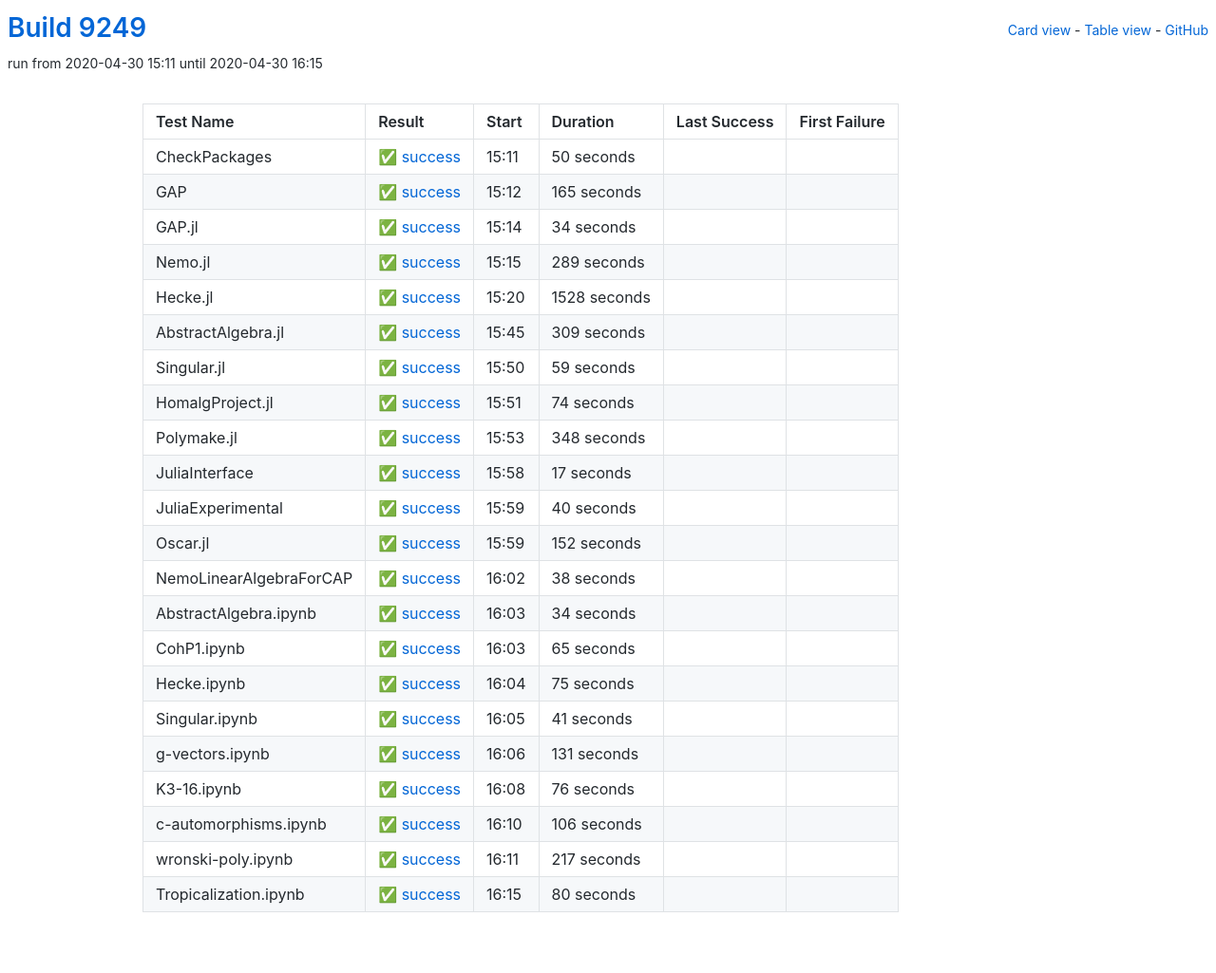
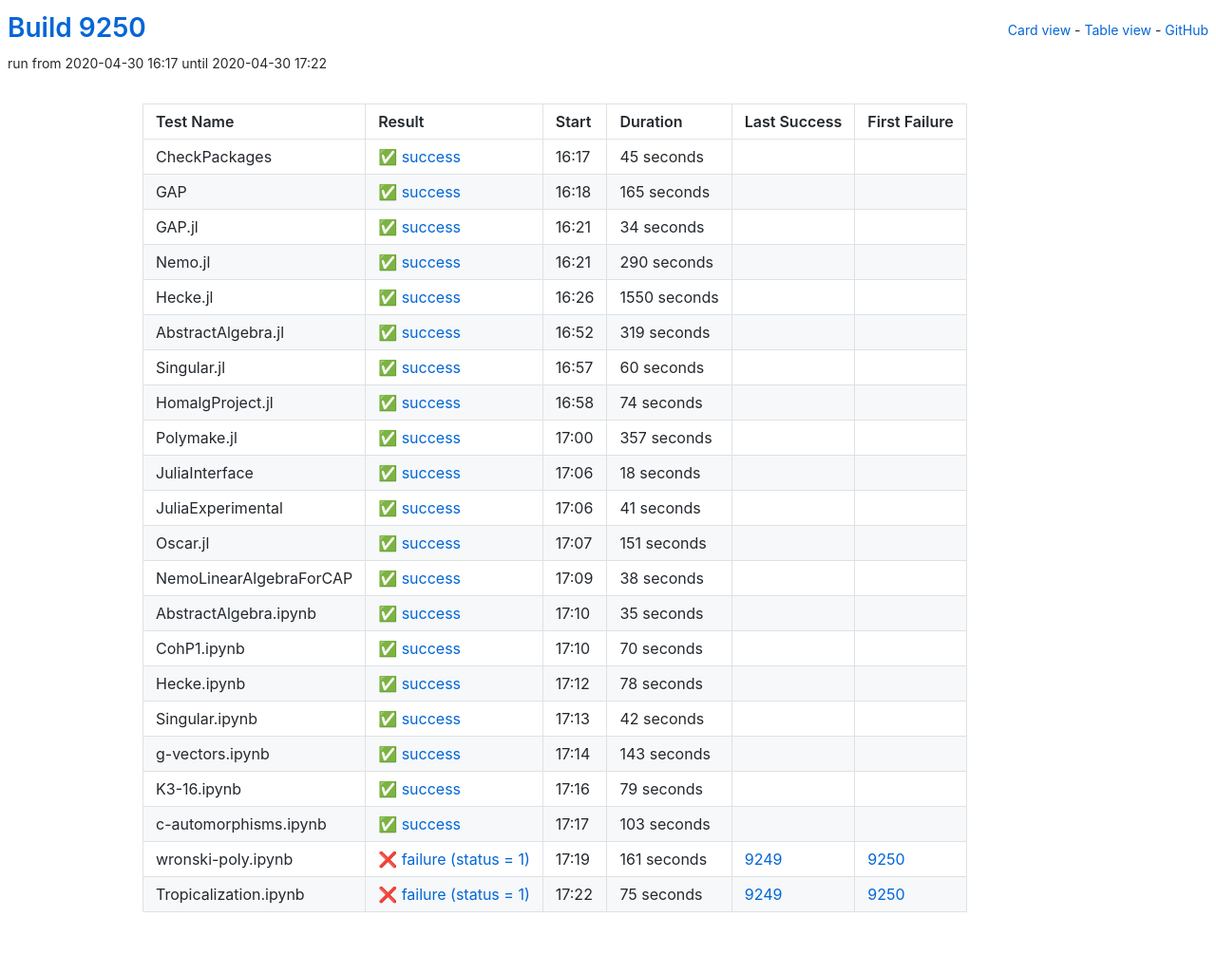
Before and after one commit to oscar-system/oscar-ci-status, a Jekyll site: the page built from table.html, in a window 1280 px wide. Shown: the whole page at 95% size. Built offline with Jekyll 4.4.1, drawn with Linux system fonts in a browser that asks for light colours.

Commit message:
Build 9250

```diff
--- a/_data/ci.yml
+++ b/_data/ci.yml
@@ -1,16 +1,16 @@
-build: 9249
-build_url: https://oscarci.mathematik.uni-kl.de/job/oscar/9249/
+build: 9250
+build_url: https://oscarci.mathematik.uni-kl.de/job/oscar/9250/
 job: oscar
 tests:
-- duration: 50
+- duration: 45
   exitcode: 0
   first_failure: false
   first_failure_url: null
   last_success: false
   last_success_url: null
-  log: https://oscarci.mathematik.uni-kl.de/job/oscar/9249/artifact/logs/build-9249/CheckPackages.log
+  log: https://oscarci.mathematik.uni-kl.de/job/oscar/9250/artifact/logs/build-9250/CheckPackages.log
   name: CheckPackages
-  start: 2020-04-30 15:11
+  start: 2020-04-30 16:17
   status: success
   success: true
 - duration: 165
@@ -19,9 +19,9 @@ tests:
   first_failure_url: null
   last_success: false
   last_success_url: null
-  log: https://oscarci.mathematik.uni-kl.de/job/oscar/9249/artifact/logs/build-9249/GAP.log
+  log: https://oscarci.mathematik.uni-kl.de/job/oscar/9250/artifact/logs/build-9250/GAP.log
   name: GAP
-  start: 2020-04-30 15:12
+  start: 2020-04-30 16:18
   status: success
   success: true
 - duration: 34
@@ -30,53 +30,53 @@ tests:
   first_failure_url: null
   last_success: false
   last_success_url: null
-  log: https://oscarci.mathematik.uni-kl.de/job/oscar/9249/artifact/logs/build-9249/GAP.jl.log
+  log: https://oscarci.mathematik.uni-kl.de/job/oscar/9250/artifact/logs/build-9250/GAP.jl.log
   name: GAP.jl
-  start: 2020-04-30 15:14
+  start: 2020-04-30 16:21
   status: success
   success: true
-- duration: 289
+- duration: 290
   exitcode: 0
   first_failure: false
   first_failure_url: null
   last_success: false
   last_success_url: null
-  log: https://oscarci.mathematik.uni-kl.de/job/oscar/9249/artifact/logs/build-9249/Nemo.jl.log
+  log: https://oscarci.mathematik.uni-kl.de/job/oscar/9250/artifact/logs/build-9250/Nemo.jl.log
   name: Nemo.jl
-  start: 2020-04-30 15:15
+  start: 2020-04-30 16:21
   status: success
   success: true
-- duration: 1528
+- duration: 1550
   exitcode: 0
   first_failure: false
   first_failure_url: null
   last_success: false
   last_success_url: null
-  log: https://oscarci.mathematik.uni-kl.de/job/oscar/9249/artifact/logs/build-9249/Hecke.jl.log
+  log: https://oscarci.mathematik.uni-kl.de/job/oscar/9250/artifact/logs/build-9250/Hecke.jl.log
   name: Hecke.jl
-  start: 2020-04-30 15:20
+  start: 2020-04-30 16:26
   status: success
   success: true
-- duration: 309
+- duration: 319
   exitcode: 0
   first_failure: false
   first_failure_url: null
   last_success: false
   last_success_url: null
-  log: https://oscarci.mathematik.uni-kl.de/job/oscar/9249/artifact/logs/build-9249/AbstractAlgebra.jl.log
+  log: https://oscarci.mathematik.uni-kl.de/job/oscar/9250/artifact/logs/build-9250/AbstractAlgebra.jl.log
   name: AbstractAlgebra.jl
-  start: 2020-04-30 15:45
+  start: 2020-04-30 16:52
   status: success
   success: true
-- duration: 59
+- duration: 60
   exitcode: 0
   first_failure: false
   first_failure_url: null
   last_success: false
   last_success_url: null
-  log: https://oscarci.mathematik.uni-kl.de/job/oscar/9249/artifact/logs/build-9249/Singular.jl.log
+  log: https://oscarci.mathematik.uni-kl.de/job/oscar/9250/artifact/logs/build-9250/Singular.jl.log
   name: Singular.jl
-  start: 2020-04-30 15:50
+  start: 2020-04-30 16:57
   status: success
   success: true
 - duration: 74
@@ -85,53 +85,53 @@ tests:
   first_failure_url: null
   last_success: false
   last_success_url: null
-  log: https://oscarci.mathematik.uni-kl.de/job/oscar/9249/artifact/logs/build-9249/HomalgProject.jl.log
+  log: https://oscarci.mathematik.uni-kl.de/job/oscar/9250/artifact/logs/build-9250/HomalgProject.jl.log
   name: HomalgProject.jl
-  start: 2020-04-30 15:51
+  start: 2020-04-30 16:58
   status: success
   success: true
-- duration: 348
+- duration: 357
   exitcode: 0
   first_failure: false
   first_failure_url: null
   last_success: false
   last_success_url: null
-  log: https://oscarci.mathematik.uni-kl.de/job/oscar/9249/artifact/logs/build-9249/Polymake.jl.log
+  log: https://oscarci.mathematik.uni-kl.de/job/oscar/9250/artifact/logs/build-9250/Polymake.jl.log
   name: Polymake.jl
-  start: 2020-04-30 15:53
+  start: 2020-04-30 17:00
   status: success
   success: true
-- duration: 17
+- duration: 18
   exitcode: 0
   first_failure: false
   first_failure_url: null
   last_success: false
   last_success_url: null
-  log: https://oscarci.mathematik.uni-kl.de/job/oscar/9249/artifact/logs/build-9249/JuliaInterface.log
+  log: https://oscarci.mathematik.uni-kl.de/job/oscar/9250/artifact/logs/build-9250/JuliaInterface.log
   name: JuliaInterface
-  start: 2020-04-30 15:58
+  start: 2020-04-30 17:06
   status: success
   success: true
-- duration: 40
+- duration: 41
   exitcode: 0
   first_failure: false
   first_failure_url: null
   last_success: false
   last_success_url: null
-  log: https://oscarci.mathematik.uni-kl.de/job/oscar/9249/artifact/logs/build-9249/JuliaExperimental.log
+  log: https://oscarci.mathematik.uni-kl.de/job/oscar/9250/artifact/logs/build-9250/JuliaExperimental.log
   name: JuliaExperimental
-  start: 2020-04-30 15:59
+  start: 2020-04-30 17:06
   status: success
   success: true
-- duration: 152
+- duration: 151
   exitcode: 0
   first_failure: false
   first_failure_url: null
   last_success: false
   last_success_url: null
-  log: https://oscarci.mathematik.uni-kl.de/job/oscar/9249/artifact/logs/build-9249/Oscar.jl.log
+  log: https://oscarci.mathematik.uni-kl.de/job/oscar/9250/artifact/logs/build-9250/Oscar.jl.log
   name: Oscar.jl
-  start: 2020-04-30 15:59
+  start: 2020-04-30 17:07
   status: success
   success: true
 - duration: 38
@@ -140,107 +140,107 @@ tests:
   first_failure_url: null
   last_success: false
   last_success_url: null
-  log: https://oscarci.mathematik.uni-kl.de/job/oscar/9249/artifact/logs/build-9249/NemoLinearAlgebraForCAP.log
+  log: https://oscarci.mathematik.uni-kl.de/job/oscar/9250/artifact/logs/build-9250/NemoLinearAlgebraForCAP.log
   name: NemoLinearAlgebraForCAP
-  start: 2020-04-30 16:02
+  start: 2020-04-30 17:09
   status: success
   success: true
-- duration: 34
+- duration: 35
   exitcode: 0
   first_failure: false
   first_failure_url: null
   last_success: false
   last_success_url: null
-  log: https://oscarci.mathematik.uni-kl.de/job/oscar/9249/artifact/logs/build-9249/AbstractAlgebra.ipynb.log
+  log: https://oscarci.mathematik.uni-kl.de/job/oscar/9250/artifact/logs/build-9250/AbstractAlgebra.ipynb.log
   name: AbstractAlgebra.ipynb
-  start: 2020-04-30 16:03
+  start: 2020-04-30 17:10
   status: success
   success: true
-- duration: 65
+- duration: 70
   exitcode: 0
   first_failure: false
   first_failure_url: null
   last_success: false
   last_success_url: null
-  log: https://oscarci.mathematik.uni-kl.de/job/oscar/9249/artifact/logs/build-9249/CohP1.ipynb.log
+  log: https://oscarci.mathematik.uni-kl.de/job/oscar/9250/artifact/logs/build-9250/CohP1.ipynb.log
   name: CohP1.ipynb
-  start: 2020-04-30 16:03
+  start: 2020-04-30 17:10
   status: success
   success: true
-- duration: 75
+- duration: 78
   exitcode: 0
   first_failure: false
   first_failure_url: null
   last_success: false
   last_success_url: null
-  log: https://oscarci.mathematik.uni-kl.de/job/oscar/9249/artifact/logs/build-9249/Hecke.ipynb.log
+  log: https://oscarci.mathematik.uni-kl.de/job/oscar/9250/artifact/logs/build-9250/Hecke.ipynb.log
   name: Hecke.ipynb
-  start: 2020-04-30 16:04
+  start: 2020-04-30 17:12
   status: success
   success: true
-- duration: 41
+- duration: 42
   exitcode: 0
   first_failure: false
   first_failure_url: null
   last_success: false
   last_success_url: null
-  log: https://oscarci.mathematik.uni-kl.de/job/oscar/9249/artifact/logs/build-9249/Singular.ipynb.log
+  log: https://oscarci.mathematik.uni-kl.de/job/oscar/9250/artifact/logs/build-9250/Singular.ipynb.log
   name: Singular.ipynb
-  start: 2020-04-30 16:05
+  start: 2020-04-30 17:13
   status: success
   success: true
-- duration: 131
+- duration: 143
   exitcode: 0
   first_failure: false
   first_failure_url: null
   last_success: false
   last_success_url: null
-  log: https://oscarci.mathematik.uni-kl.de/job/oscar/9249/artifact/logs/build-9249/g-vectors.ipynb.log
+  log: https://oscarci.mathematik.uni-kl.de/job/oscar/9250/artifact/logs/build-9250/g-vectors.ipynb.log
   name: g-vectors.ipynb
-  start: 2020-04-30 16:06
+  start: 2020-04-30 17:14
   status: success
   success: true
-- duration: 76
+- duration: 79
   exitcode: 0
   first_failure: false
   first_failure_url: null
   last_success: false
   last_success_url: null
-  log: https://oscarci.mathematik.uni-kl.de/job/oscar/9249/artifact/logs/build-9249/K3-16.ipynb.log
+  log: https://oscarci.mathematik.uni-kl.de/job/oscar/9250/artifact/logs/build-9250/K3-16.ipynb.log
   name: K3-16.ipynb
-  start: 2020-04-30 16:08
+  start: 2020-04-30 17:16
   status: success
   success: true
-- duration: 106
+- duration: 103
   exitcode: 0
   first_failure: false
   first_failure_url: null
   last_success: false
   last_success_url: null
-  log: https://oscarci.mathematik.uni-kl.de/job/oscar/9249/artifact/logs/build-9249/c-automorphisms.ipynb.log
+  log: https://oscarci.mathematik.uni-kl.de/job/oscar/9250/artifact/logs/build-9250/c-automorphisms.ipynb.log
   name: c-automorphisms.ipynb
-  start: 2020-04-30 16:10
+  start: 2020-04-30 17:17
   status: success
   success: true
-- duration: 217
-  exitcode: 0
-  first_failure: false
-  first_failure_url: null
-  last_success: false
-  last_success_url: null
-  log: https://oscarci.mathematik.uni-kl.de/job/oscar/9249/artifact/logs/build-9249/wronski-poly.ipynb.log
+- duration: 161
+  exitcode: 1
+  first_failure: 9250
+  first_failure_url: https://oscarci.mathematik.uni-kl.de/job/oscar/9250/
+  last_success: 9249
+  last_success_url: https://oscarci.mathematik.uni-kl.de/job/oscar/9249/
+  log: https://oscarci.mathematik.uni-kl.de/job/oscar/9250/artifact/logs/build-9250/wronski-poly.ipynb.log
   name: wronski-poly.ipynb
-  start: 2020-04-30 16:11
-  status: success
-  success: true
-- duration: 80
-  exitcode: 0
-  first_failure: false
-  first_failure_url: null
-  last_success: false
-  last_success_url: null
-  log: https://oscarci.mathematik.uni-kl.de/job/oscar/9249/artifact/logs/build-9249/Tropicalization.ipynb.log
+  start: 2020-04-30 17:19
+  status: failure
+  success: false
+- duration: 75
+  exitcode: 1
+  first_failure: 9250
+  first_failure_url: https://oscarci.mathematik.uni-kl.de/job/oscar/9250/
+  last_success: 9249
+  last_success_url: https://oscarci.mathematik.uni-kl.de/job/oscar/9249/
+  log: https://oscarci.mathematik.uni-kl.de/job/oscar/9250/artifact/logs/build-9250/Tropicalization.ipynb.log
   name: Tropicalization.ipynb
-  start: 2020-04-30 16:15
-  status: success
-  success: true
+  start: 2020-04-30 17:22
+  status: failure
+  success: false
```
Also changed, not shown: README.md.
